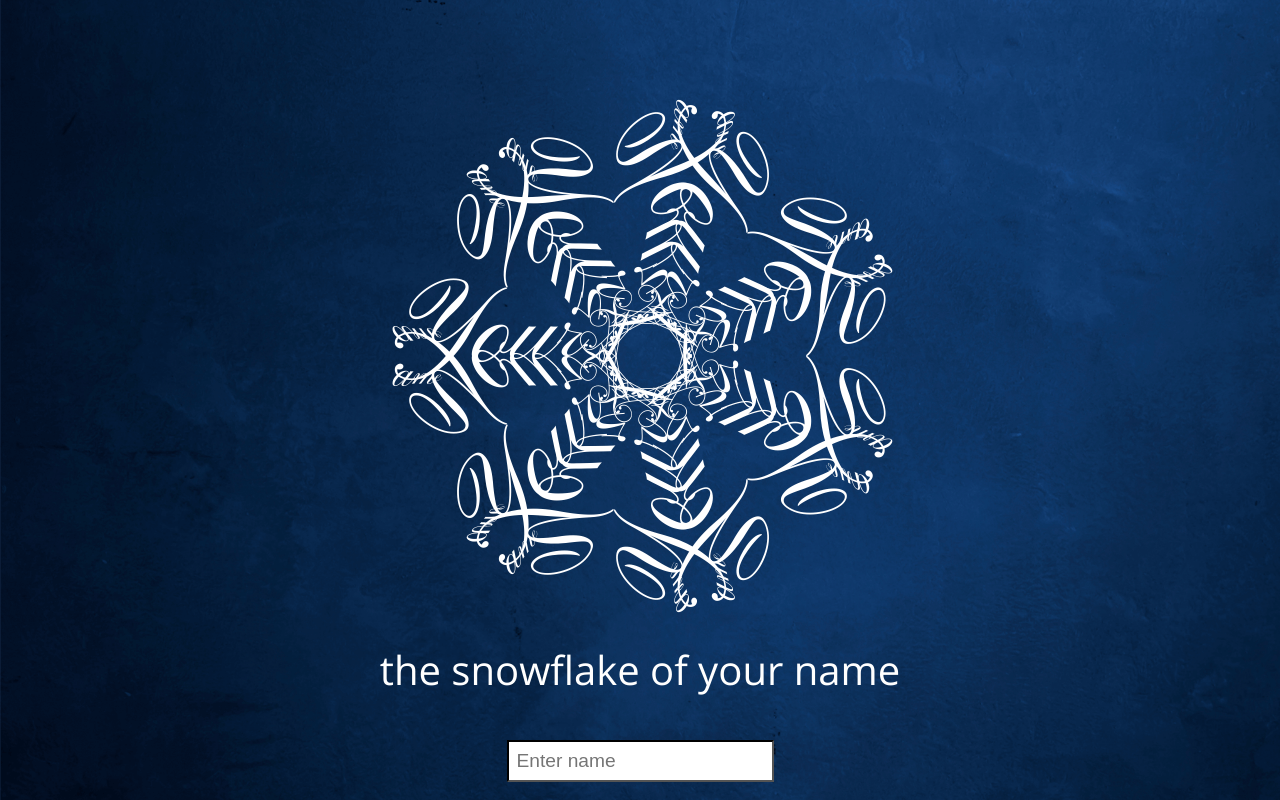
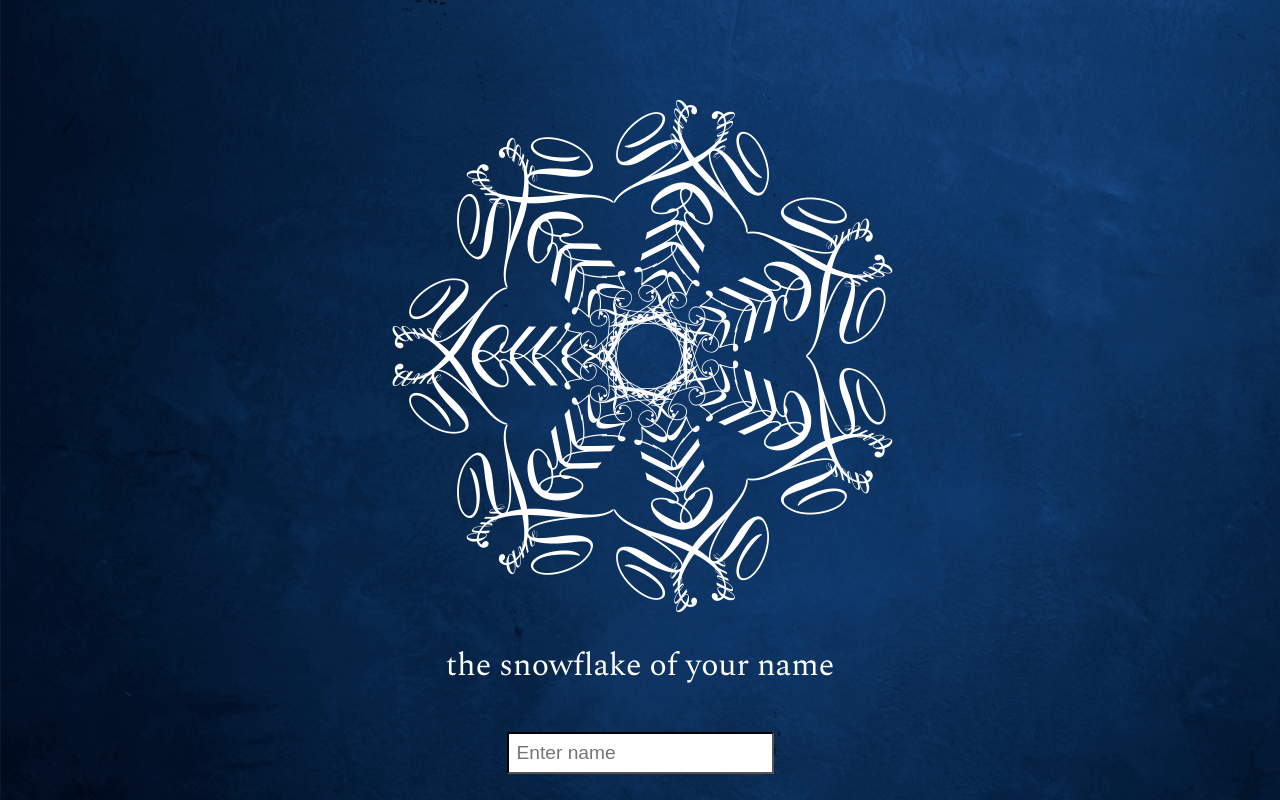
Before and after one commit to devansjo/snowflake, a website: page app/assets/index.html in a window 1280 px wide. Drawn offline with nearby package versions, Linux system fonts and the light colour scheme; files that its build step writes are made by us from their sources; files whose address does not match are found by name.

Commit message:
chore: change font for name

```diff
--- a/app/assets/index.html
+++ b/app/assets/index.html
@@ -12,6 +12,7 @@
     </script>
     <link rel="preconnect" href="https://fonts.googleapis.com">
     <link rel="preconnect" href="https://fonts.gstatic.com" crossorigin>
+    <link href="https://fonts.googleapis.com/css2?family=Spectral&display=swap" rel="stylesheet">
 </head>
 
 <body>
--- a/app/snowflake-builder.scss
+++ b/app/snowflake-builder.scss
@@ -214,12 +214,12 @@ body {
   display: block;
   text-align: center;
   max-width: 550px;
-  font-family: 'Open Sans';
-  font-weight: 300;
+  font-family: 'Spectral', serif;
+  font-weight: 400;
   text-transform: lowercase;
-  line-height: 2.5rem;
-  font-size: 2.5rem;
-  color: #fff !important;
+  line-height: 2rem;
+  font-size: 2rem;
+  color: #fefefe !important;
 
   @media (max-width: 480px) {
     line-height: 1.5rem;
```
Also changed, not shown: public/index.html (+1 -0 lines), public/app.css.
